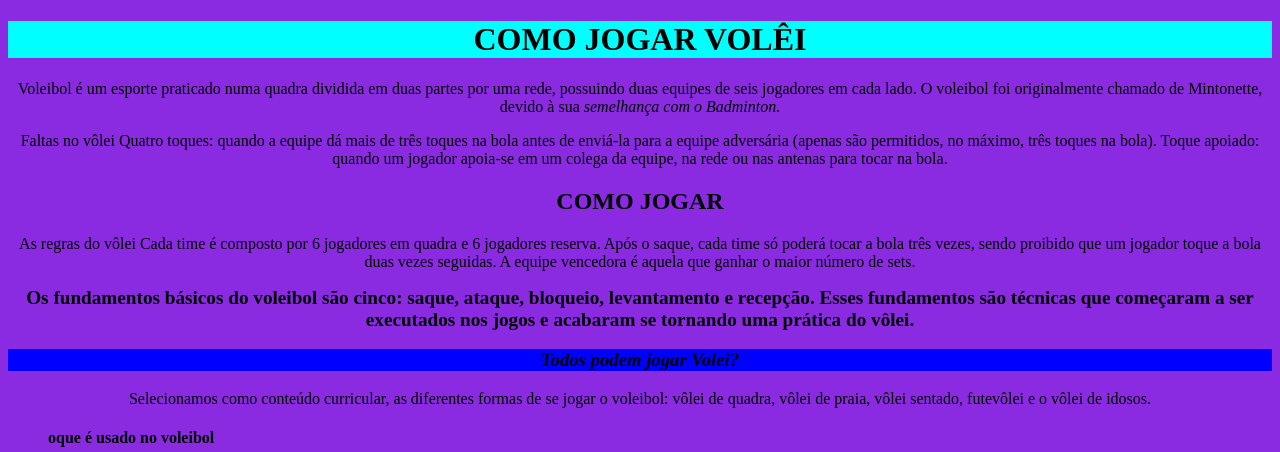
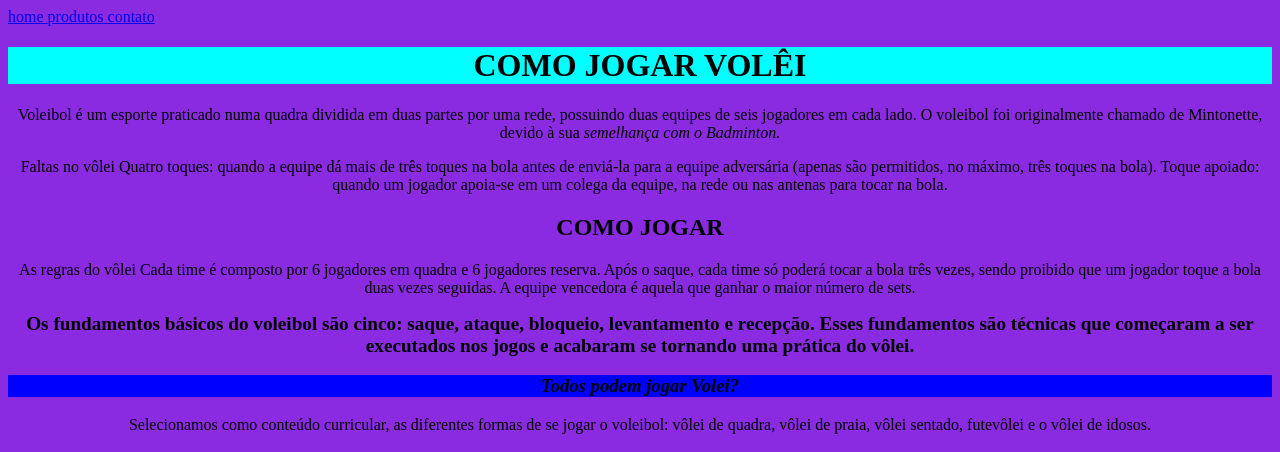
Before and after one commit to Nicolas1523/pc-2023, a plain HTML site: page index.html in a window 1280 px wide. Shown: the top 452 px of the page. Drawn offline with Linux system fonts and the light colour scheme.

Commit message:
Update index.html

```diff
--- a/index.html
+++ b/index.html
@@ -11,8 +11,14 @@
 <body>
 
 <header>
+    <nav>
+        <a href="index.html"> home
+            <a href="produto.html"> produtos
+                <a href="link"> contato </a>
+                </nav>
+            </header>
+
     <h1> COMO JOGAR VOLÊI </h1>
-</header>
 
     <p class="voleibol"> Voleibol é um esporte praticado numa quadra dividida em duas partes por uma rede, possuindo duas equipes de seis jogadores em cada lado. O voleibol foi originalmente chamado de Mintonette, devido à sua  <em>semelhança com o Badminton.</em></p>
 <p class="esporte"> Faltas no vôlei
```
